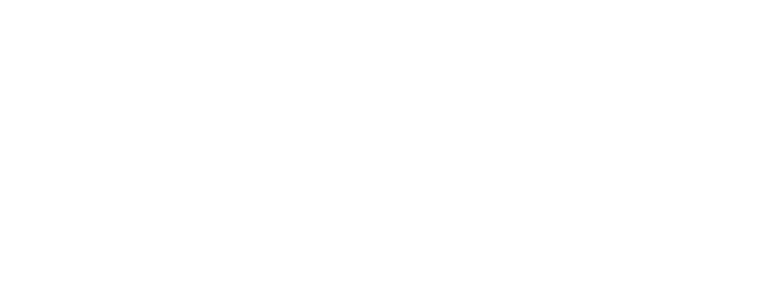
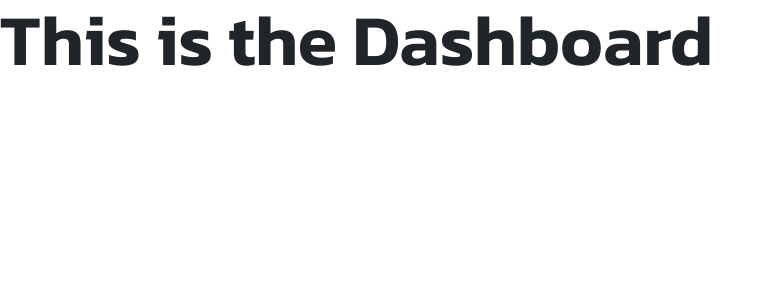
Before and after one commit to Cathella/rentals-point, a React (Vite) app: page /dashboard in a window 1280 px wide. Before the commit this address had no page. Shown: the top 300 px of the page, without its empty margins (0-773 px from the left). Built offline with nearby package versions, Linux system fonts and the light colour scheme.

Commit message:
Remove error, Add dashboard component

```diff
--- a/src/App.tsx
+++ b/src/App.tsx
@@ -5,6 +5,7 @@ import SignUp from './SignUp';
 import PropertyForm from './PropertyForm';
 import PropertyList from './PropertyList';
 import PropertyDetails from './PropertyDetails';
+import Dashboard from './Dashboard';
 
 function App() {
   return (
@@ -17,6 +18,7 @@ function App() {
           <Route path='/listingform' element={<PropertyForm />} />
           <Route path="/login" element={<Login />} />
           <Route path="/signup" element={<SignUp />} />
+          <Route path='/dashboard' element={<Dashboard />} />
         </Routes>
       </div>
     </Router>
--- /dev/null
+++ b/src/Dashboard.tsx
@@ -0,0 +1,9 @@
+function Dashboard() {
+  return (
+    <>
+      <h1>This is the Dashboard</h1>
+    </>
+  );
+}
+
+export default Dashboard;
--- a/src/Login.tsx
+++ b/src/Login.tsx
@@ -1,30 +1,28 @@
 import { Link, useNavigate } from 'react-router-dom';
 import TopLogo from './assets/logowhite.svg';
 import SideImage from './components/SideImage';
-import { useState, FormEvent, useEffect } from 'react';
+import { useState, FormEvent } from 'react';
 import axios from 'axios';
 
-function Login() {
+const Login = () => {
+  const navigate = useNavigate();
   const [email, setEmail] = useState('');
   const [password, setPassword] = useState('');
-  const navigate = useNavigate();
-  // const [loggedIn, setLoggedIn] = useState(false);
 
   const handleSubmit = async (event: FormEvent<HTMLFormElement>) => {
     event.preventDefault();
 
-    // create the login data object with email and password
-    const loginData = {
+    // Create the user object with form data
+    const user = {
       email,
-      password
+      password,
     };
 
     try {
-      const response = await axios.post('http://localhost:3000/api/v1/login', { loginData });
+      const response = await axios.post('http://localhost:3000/api/v1/login', user);
 
       if (response.status === 200) {
-        // User login successful
-        console.log('User login successful');
+        // User login successful, navigate to the Dashboard component
         navigate('/dashboard');
       } else {
         console.error('Failed to login:', response.statusText);
@@ -33,16 +31,6 @@ function Login() {
       console.error('Error logging in:', error);
     }
   };
-
-  useEffect(() => {
-    // Check if the user is already logged in
-    // Implement your logic here (e.g., check if there is a valid session token)
-    // If the user is logged in, setLoggedIn(true)
-  }, []);
-
-  // if (loggedIn) {
-  //   return <Redirect to="/dashboard" />;
-  // }
 
   return (
     <>
```
